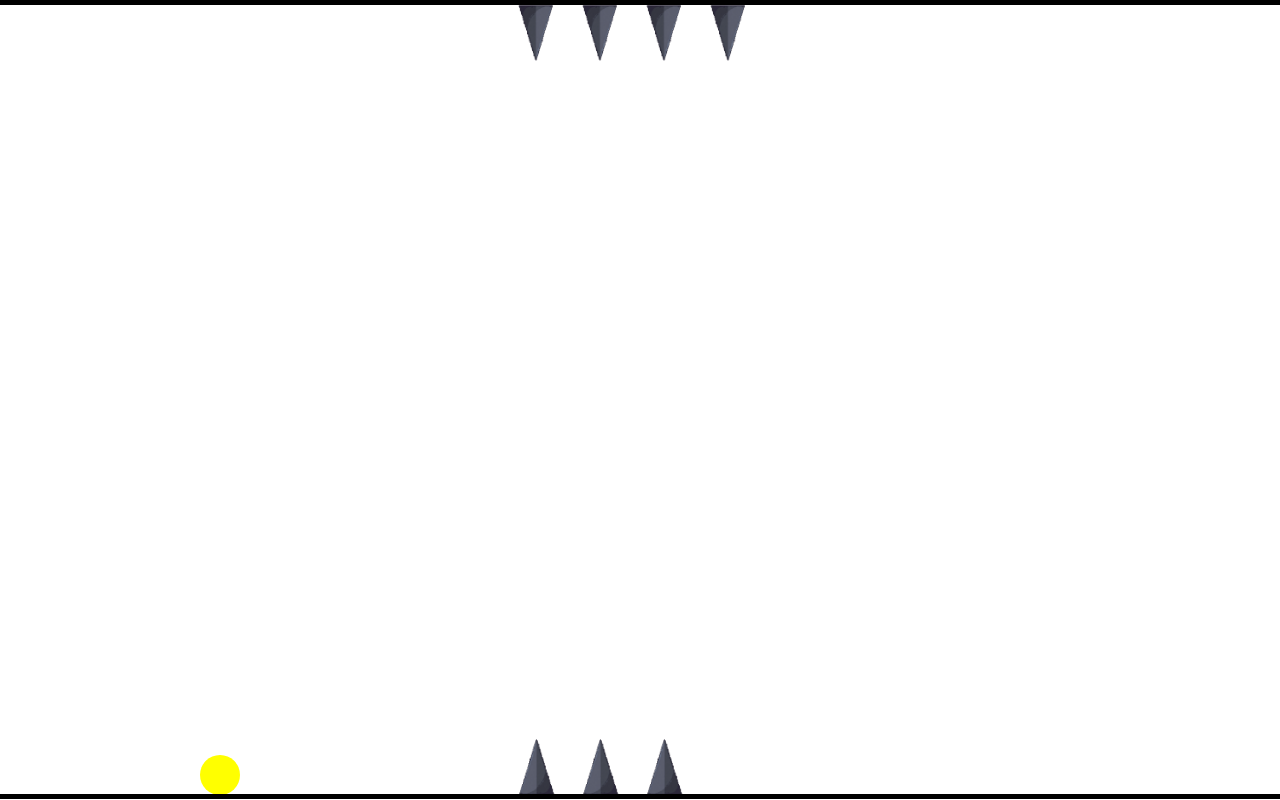
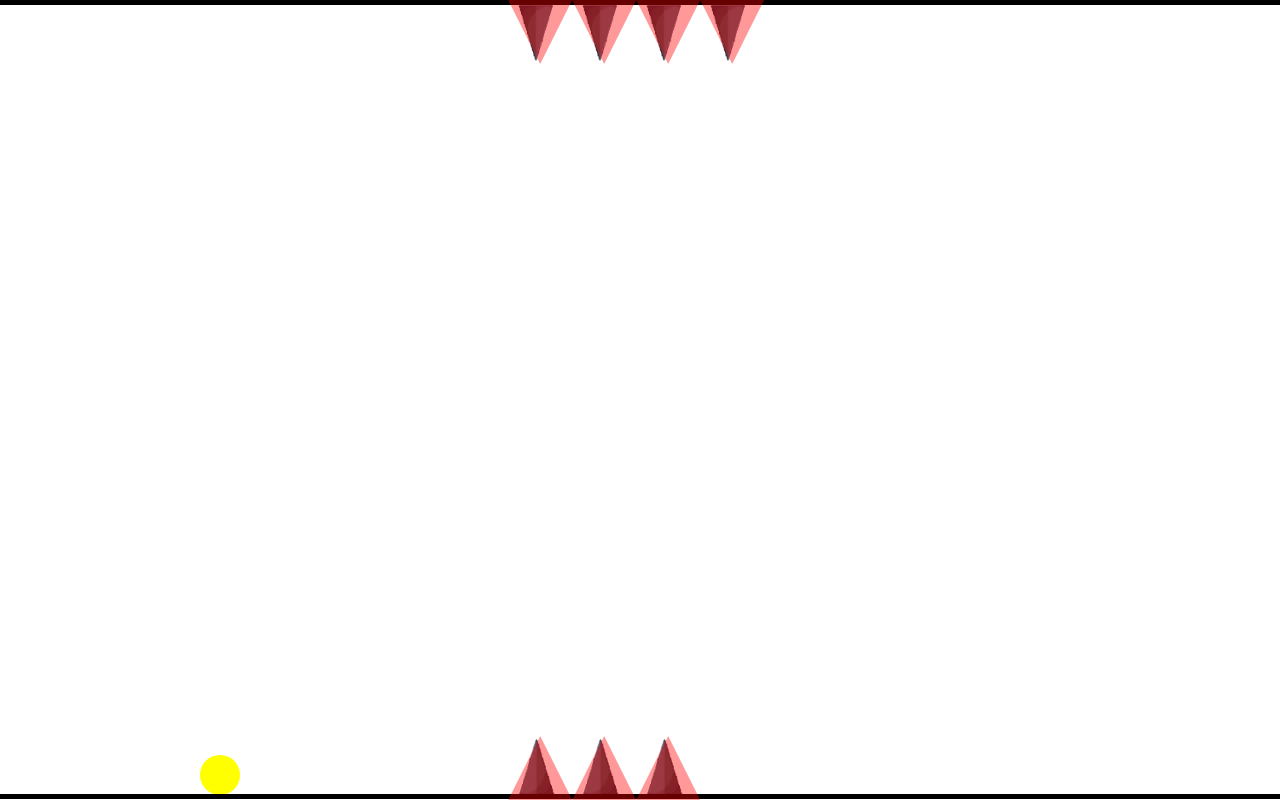
Before and after one commit to 2OttO2/ShootTheThingy, a React (Vite) app: page / in a window 1280 px wide. Built offline with nearby package versions, Linux system fonts and the light colour scheme.

Commit message:
definitivamente n vai ser o ultimo hitbox fix

```diff
--- a/src/utils/DebugHitboxes.jsx
+++ b/src/utils/DebugHitboxes.jsx
@@ -1,25 +1,31 @@
 export default function DebugHitboxes({ hitboxes }) {
   return (
     <>
-      {hitboxes.map((box, index) => (
-        <div
-          key={index}
-          style={{
-            position:"absolute",
-            left:box.x ,
-            top:box.y ,
-            width:box.width,
-            height:box.height,
-            background:"red",
-            clipPath:"polygon(50% 0%, 0% 100%, 100% 100%)",
-            transform: box.side === "top"
-              ? "rotate(180deg)"
-              : "none",
-            opacity:0.0,
-            pointerEvents:"none"
-          }}
-        />
-      ))}
+      {hitboxes.map((box, index) => {
+
+        const points = box.points
+          .map(point => `${point.x}px ${point.y}px`)
+          .join(",");
+
+        return (
+          <div
+            key={index}
+            style={{
+              position: "absolute",
+              left: 0,
+              top: 0,
+              width: "100%",
+              height: "100%",
+              background: "red",
+              opacity: 0.4,
+              clipPath: `polygon(${points})`,
+              pointerEvents: "none",
+              zIndex: 9999,
+            }}
+          />
+        );
+
+      })}
     </>
   );
 }
--- a/src/utils/spikeHitboxes.js
+++ b/src/utils/spikeHitboxes.js
@@ -1,28 +1,33 @@
 const SPIKE_SIZE = 64;
 
 export function createSpikeHitboxes(spike, side) {
-
   const hitboxes = [];
 
   const startY =
     side === "top"
-      ? 5
-      : window.innerHeight - SPIKE_SIZE - 5;
+      ? 0
+      : window.innerHeight - SPIKE_SIZE;
 
 
-  for(let i = 0; i < spike.amount; i++){
+  for (let i = 0; i < spike.amount; i++) {
+
+    const x = spike.x + i * SPIKE_SIZE;
+    const y = startY;
+
 
     hitboxes.push({
-
-      side:side,
-
-      x: spike.x + i * SPIKE_SIZE ,
-
-      y: startY ,
-
-      width: 64,
-      height: 64,
-
+      points:
+        side === "bottom"
+          ? [
+              { x: x + 32, y: y },
+              { x: x, y: y + 64 },
+              { x: x + 64, y: y + 64 },
+            ]
+          : [
+              { x: x, y: y },
+              { x: x + 64, y: y },
+              { x: x + 32, y: y + 64 },
+            ],
     });
 
   }
```
Also changed, not shown: src/App.jsx (+0 -24 lines).
